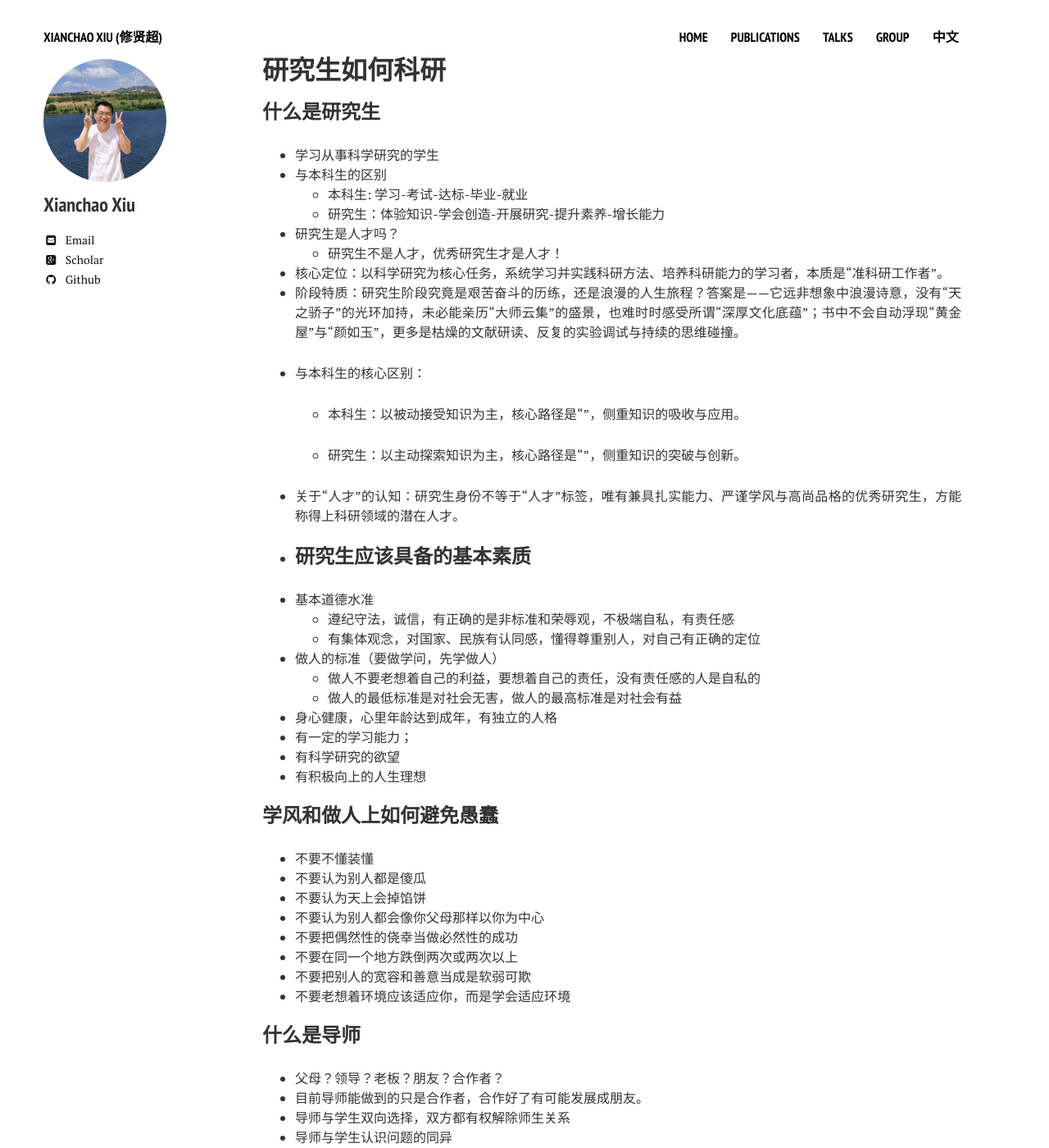
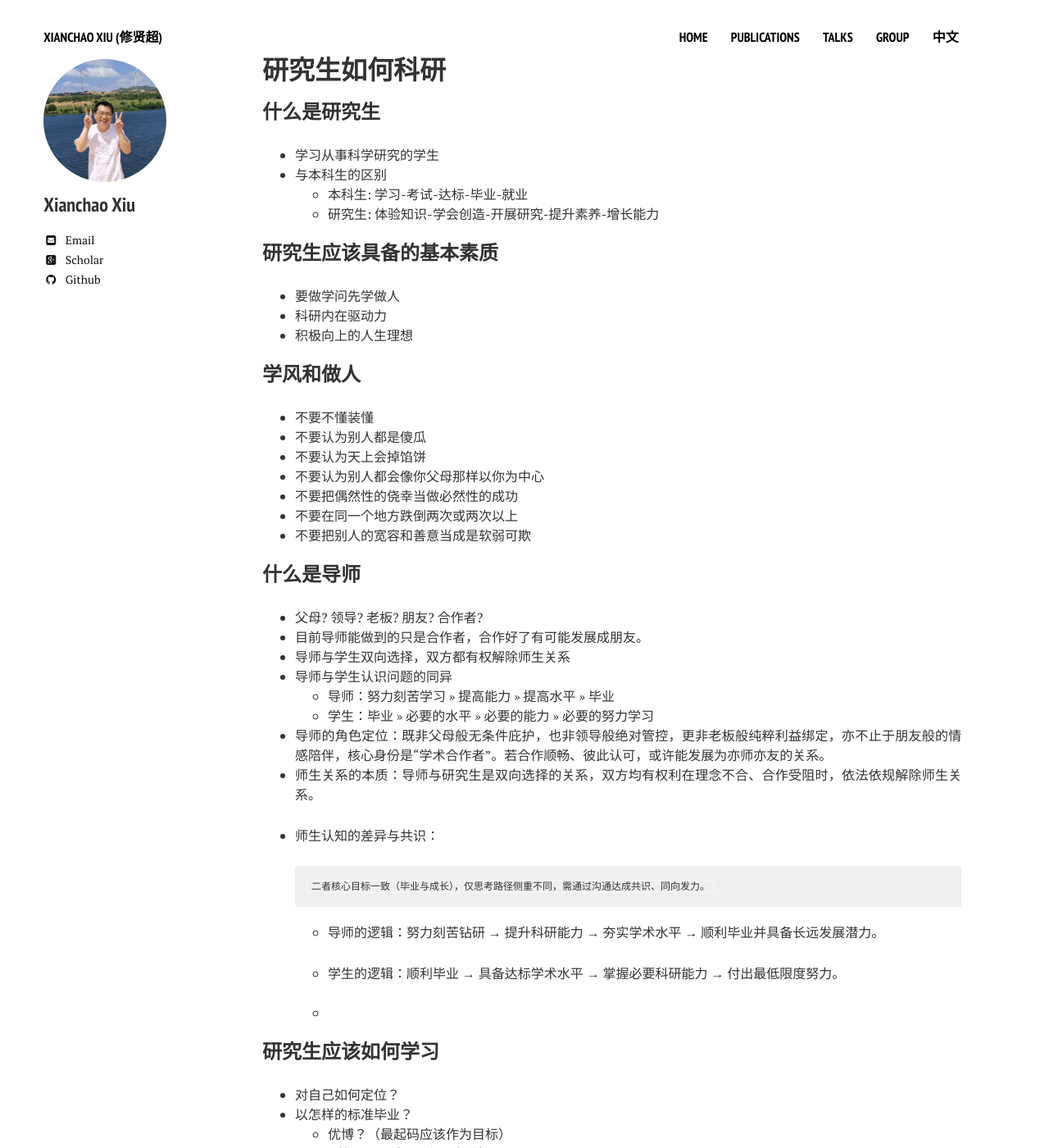
Before and after one commit to xianchaoxiu/xianchaoxiu.github.io, a Jekyll site: the page built from chinese/reading/how/index.md, in a window 1280 px wide and 1400 px high. Shown: the whole window at 82% size. Built offline with Jekyll 4.4.1, drawn with Linux system fonts in a browser that asks for light colours; nearby versions of some CDN libraries.

Commit message:
Update index.md

```diff
--- a/chinese/reading/how/index.md
+++ b/chinese/reading/how/index.md
@@ -9,39 +9,16 @@ share: false
 * 学习从事科学研究的学生
 * 与本科生的区别
   - 本科生: 学习-考试-达标-毕业-就业
-  - 研究生：体验知识-学会创造-开展研究-提升素养-增长能力
-* 研究生是人才吗？
-  - 研究生不是人才，优秀研究生才是人才！
+  - 研究生: 体验知识-学会创造-开展研究-提升素养-增长能力
 
 
-
-- 核心定位：以科学研究为核心任务，系统学习并实践科研方法、培养科研能力的学习者，本质是“准科研工作者”。
-- 阶段特质：研究生阶段究竟是艰苦奋斗的历练，还是浪漫的人生旅程？答案是——它远非想象中浪漫诗意，没有“天之骄子”的光环加持，未必能亲历“大师云集”的盛景，也难时时感受所谓“深厚文化底蕴”；书中不会自动浮现“黄金屋”与“颜如玉”，更多是枯燥的文献研读、反复的实验调试与持续的思维碰撞。
-
-- 与本科生的核心区别：
+### 研究生应该具备的基本素质
+* 要做学问先学做人
+* 科研内在驱动力
+* 积极向上的人生理想
 
 
-  - 本科生：以被动接受知识为主，核心路径是“”，侧重知识的吸收与应用。
-
-  - 研究生：以主动探索知识为主，核心路径是“”，侧重知识的突破与创新。
-
-- 关于“人才”的认知：研究生身份不等于“人才”标签，唯有兼具扎实能力、严谨学风与高尚品格的优秀研究生，方能称得上科研领域的潜在人才。
-
--
-### 研究生应该具备的基本素质
-* 基本道德水准
-  - 遵纪守法，诚信，有正确的是非标准和荣辱观，不极端自私，有责任感
-  - 有集体观念，对国家、民族有认同感，懂得尊重别人，对自己有正确的定位
-* 做人的标准（要做学问，先学做人）
-  - 做人不要老想着自己的利益，要想着自己的责任，没有责任感的人是自私的
-  - 做人的最低标准是对社会无害，做人的最高标准是对社会有益
-* 身心健康，心里年龄达到成年，有独立的人格
-* 有一定的学习能力；
-* 有科学研究的欲望
-* 有积极向上的人生理想
-
-
-### 学风和做人上如何避免愚蠢
+### 学风和做人
 * 不要不懂装懂
 * 不要认为别人都是傻瓜
 * 不要认为天上会掉馅饼
@@ -49,13 +26,11 @@ share: false
 * 不要把偶然性的侥幸当做必然性的成功
 * 不要在同一个地方跌倒两次或两次以上
 * 不要把别人的宽容和善意当成是软弱可欺
-* 不要老想着环境应该适应你，而是学会适应环境
-
 
 
 
 ### 什么是导师
-* 父母？领导？老板？朋友？合作者？
+* 父母? 领导? 老板? 朋友? 合作者?
 * 目前导师能做到的只是合作者，合作好了有可能发展成朋友。
 * 导师与学生双向选择，双方都有权解除师生关系
 * 导师与学生认识问题的同异
@@ -63,7 +38,19 @@ share: false
   - 学生：毕业 >> 必要的水平 >> 必要的能力 >> 必要的努力学习
 
 
+- 导师的角色定位：既非父母般无条件庇护，也非领导般绝对管控，更非老板般纯粹利益绑定，亦不止于朋友般的情感陪伴，核心身份是“学术合作者”。若合作顺畅、彼此认可，或许能发展为亦师亦友的关系。
+- 师生关系的本质：导师与研究生是双向选择的关系，双方均有权利在理念不合、合作受阻时，依法依规解除师生关系。
 
+- 师生认知的差异与共识：
+
+        二者核心目标一致（毕业与成长），仅思考路径侧重不同，需通过沟通达成共识、同向发力。
+
+
+  - 导师的逻辑：努力刻苦钻研 → 提升科研能力 → 夯实学术水平 → 顺利毕业并具备长远发展潜力。
+
+  - 学生的逻辑：顺利毕业 → 具备达标学术水平 → 掌握必要科研能力 → 付出最低限度努力。
+
+  -
 
 ### 研究生应该如何学习
 * 对自己如何定位？
```
